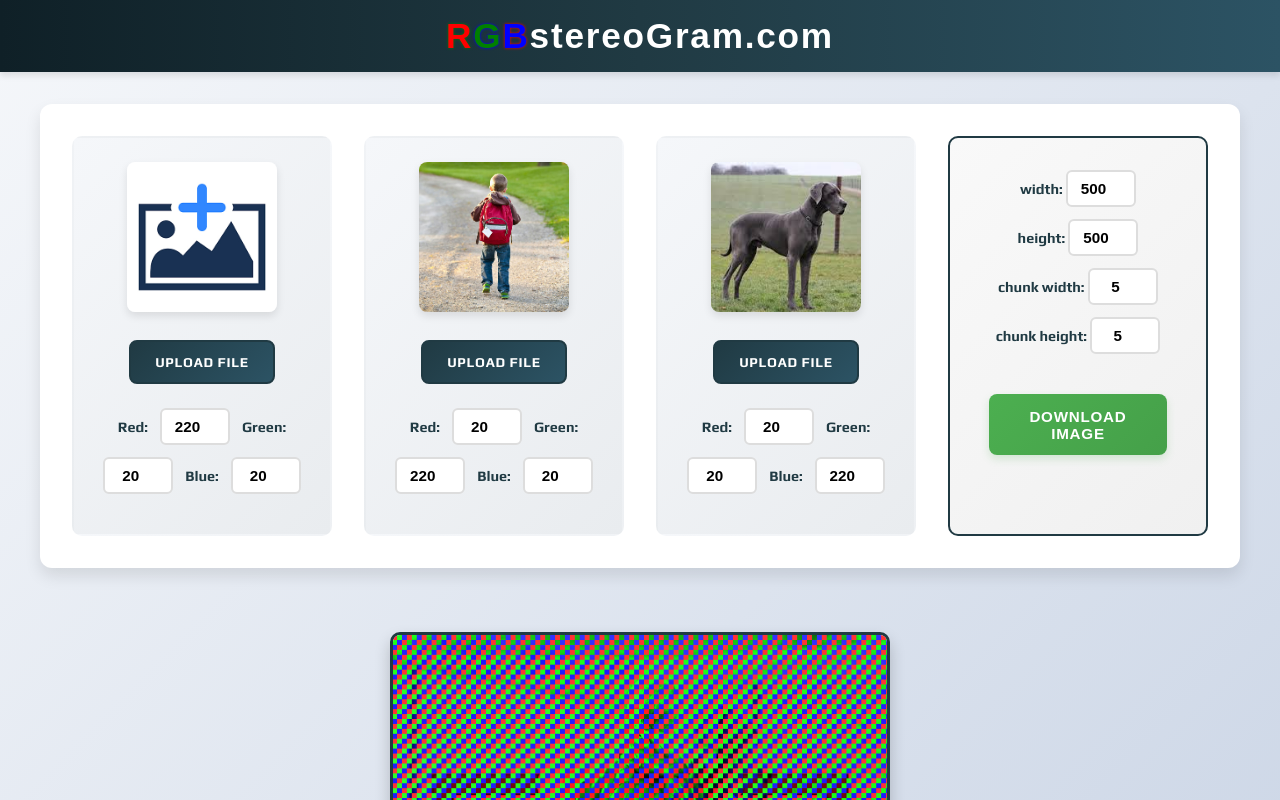
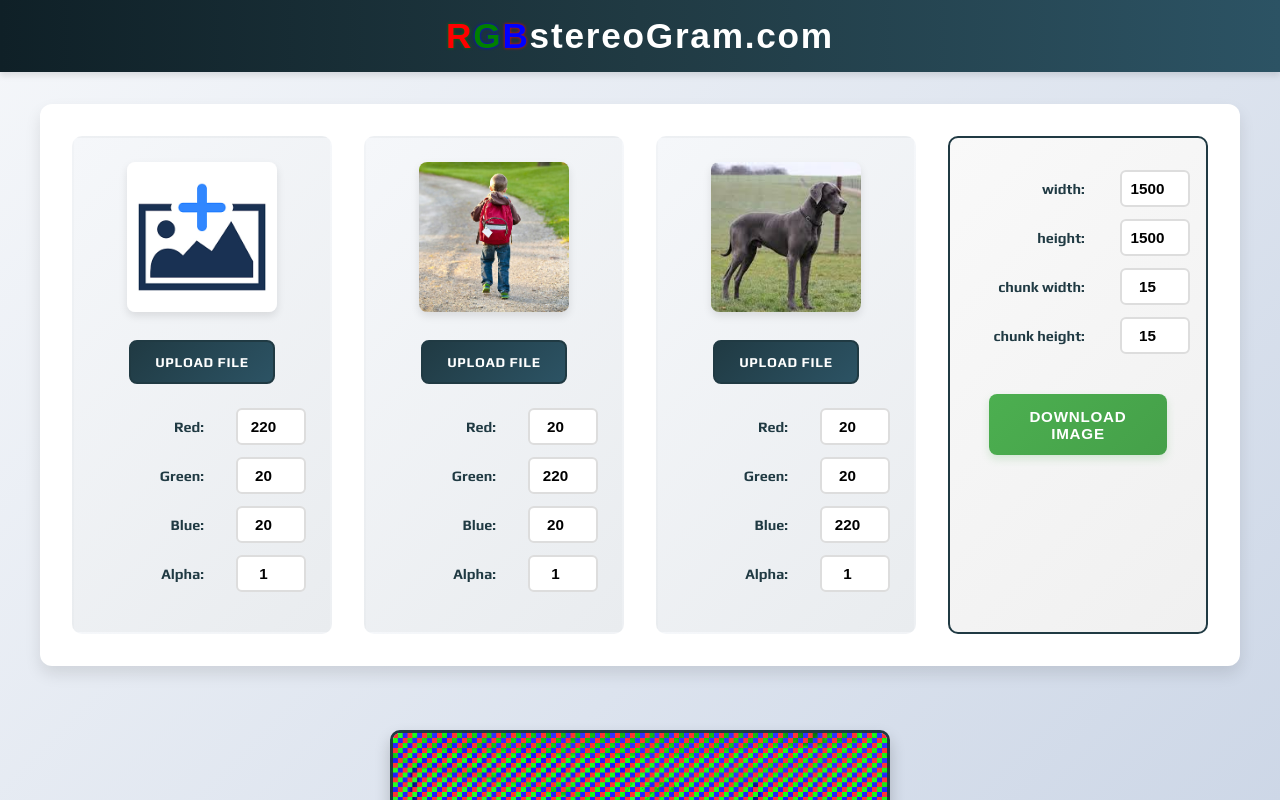
Before and after one commit to lukKotecki/RGBstereogram, a React (Vite) app: page / in a window 1280 px wide. Shown: the top 800 px of the page. Built offline with nearby package versions, Linux system fonts and the light colour scheme; a web font is replaced by a local one.

Commit message:
update working nice

```diff
--- a/src/App.jsx
+++ b/src/App.jsx
@@ -19,24 +19,27 @@ function App() {
       red: 220,
       green: 20,
       blue: 20,
-      width: 500,
-      height: 500,
-      chunkWidth: 5,
-      chunkHeight: 5,
+      alpha: 1,
+      width: 1500,
+      height: 1500,
+      chunkWidth: 15,
+      chunkHeight: 15,
     },
     {
       imageId: 'secondImage',
       imageUrl: boyImage,
       red: 20,
       green: 220,
-      blue: 20
+      blue: 20,
+      alpha: 1
     },
     {
       imageId: 'thirdImage',
       imageUrl: dogImage,
       red: 20,
       green: 20,
-      blue: 220
+      blue: 220,
+      alpha: 1
     },
   ]
   const [inputsState, setInputsState] = React.useState(initialState)
--- a/src/components/InputImages.jsx
+++ b/src/components/InputImages.jsx
@@ -25,7 +25,6 @@ export default function InputImages({ inputsState, setInputsState}){
     }
 
     function handleImageUpload(e){
-
 
         switch(e.target.files.length){
             case 1:
@@ -85,6 +84,7 @@ export default function InputImages({ inputsState, setInputsState}){
                     </label>
                     <input onChange={handleInput} id={el.imageId} type="file" multiple />
                     <div className='number-inputs-wrapper'>
+                        <div>
                             <label htmlFor={index+'red'}>Red:</label>
                             <input  onChange={handleInput}
                                     id={index+'red'}
@@ -94,6 +94,8 @@ export default function InputImages({ inputsState, setInputsState}){
                                     value={el.red}
                                     data={{red: 'red'}}>
                             </input>
+                        </div>
+                        <div>
                             <label htmlFor={index+'green'}>Green:</label>
                             <input  onChange={handleInput}
                                     id={index+'green'}
@@ -102,6 +104,8 @@ export default function InputImages({ inputsState, setInputsState}){
                                     min='0' max='255'
                                     value={el.green}>
                             </input>
+                        </div>
+                        <div>
                             <label htmlFor={index+'blue'}>Blue:</label>
                             <input  onChange={handleInput}
                                     id={index+'blue'}
@@ -110,6 +114,18 @@ export default function InputImages({ inputsState, setInputsState}){
                                     min='0' max='255'
                                     value={el.blue}>
                             </input>
+                        </div>
+                        <div>
+                            <label htmlFor={index+'alpha'}>Alpha:</label>
+                            <input  onChange={handleInput}
+                                    id={index+'alpha'}
+                                    name={el.imageId+'Alpha'}
+                                    type='number'
+                                    min='0' max='1'
+                                    step="0.05"
+                                    value={el.alpha}>
+                            </input>
+                        </div>
                 </div>
             </div>)}
 
--- a/src/components/OutputImage.jsx
+++ b/src/components/OutputImage.jsx
@@ -83,7 +83,7 @@ export default function OutputImage({inputsState}){
         data[i] = Math.round( (averageOfRGB * inputsState[photoOrder].red) / 100 );    // Red
         data[i + 1] = Math.round( (averageOfRGB * inputsState[photoOrder].green) / 100 );   // Green
         data[i + 2] = Math.round( (averageOfRGB * inputsState[photoOrder].blue) / 100 );   // Blue
-        data[i + 3] =  inputDataArray[photoOrder][i+3]; // Alpha
+        data[i + 3] =  inputDataArray[photoOrder][i+3] * inputsState[photoOrder].alpha ; // Alpha
       }
       outputCtx.putImageData(outputImageData, 0, 0);
     };
--- a/src/index.scss
+++ b/src/index.scss
@@ -24,7 +24,6 @@ body{
   text-align: center;
   display: flex;
   flex-direction: column;
-  padding-bottom: 200px;
 }
 
 /* Header */
@@ -153,11 +152,12 @@ input[type="file"] {
 /* Number Inputs */
 .number-inputs-wrapper {
   display: flex;
+  flex-direction: column;
   flex-wrap: wrap;
   justify-content: center;
   gap: 0.75rem;
   margin: 1rem 0;
-  align-items: center;
+  align-items: flex-end;
 }
 
 .number-inputs-wrapper label {
@@ -165,6 +165,7 @@ input[type="file"] {
   color: $color-primary;
   font-size: 0.9rem;
   min-width: fit-content;
+  margin-right: 2rem;
 }
 
 .number-inputs-wrapper input{
```
Also changed, not shown: 5 other files (tests, documents, lock files or other folders). Lines whose indentation alone changed are shown as unchanged.
